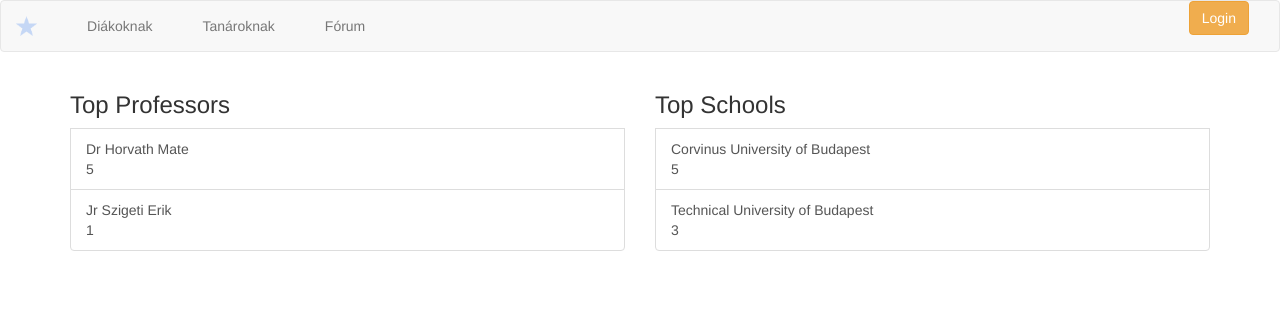
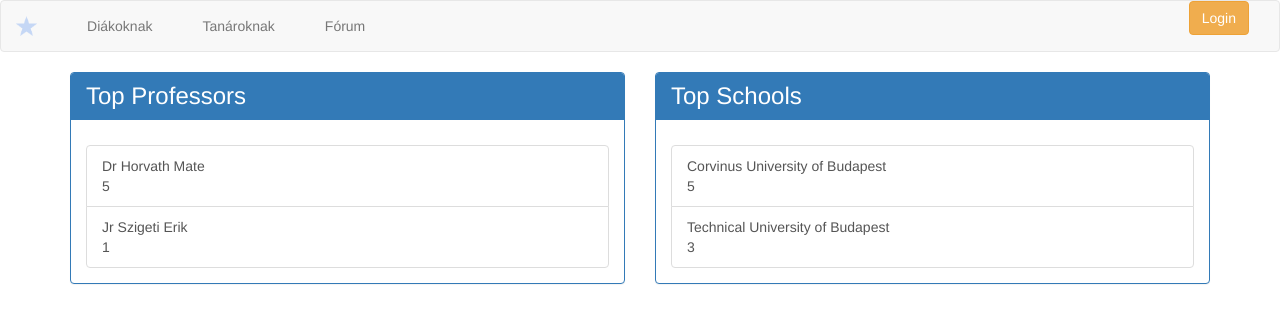
Before and after one commit to mate-horvath/markmyprof-angular, an Angular app: page / in a window 1280 px wide. Shown: the top 322 px of the page. Built offline with nearby package versions, Linux system fonts and the light colour scheme.

Commit message:
Transformed lists into a panel

```diff
--- a/src/app/home/top-lists/top-school-list/top-school-list.component.css
+++ b/src/app/home/top-lists/top-school-list/top-school-list.component.css
@@ -0,0 +1,3 @@
+.panel-heading {
+    margin-top: 0px;
+}
--- a/src/app/home/top-lists/top-school-list/top-school-list.component.html
+++ b/src/app/home/top-lists/top-school-list/top-school-list.component.html
@@ -1,11 +1,13 @@
 <div class="row">
     <div class="col-xs-12">
-    <ul class="list-group">
-      <h3>Top Schools</h3>
+        <ul class="list-group panel panel-primary">
+            <h3 class="panel-heading">Top Schools</h3>
+            <div class="panel-body">
                 <a class="list-group-item clearfix" style="cursor: pointer" *ngFor="let school of schoolList">
                     <div>{{school.getName()}}</div>
                     <div>{{ school.getRating() }}</div>
                 </a>
+            </div>
         </ul>
     </div>
 </div>
--- a/src/app/home/top-lists/top-teacher-list/top-teacher-list.component.css
+++ b/src/app/home/top-lists/top-teacher-list/top-teacher-list.component.css
@@ -0,0 +1,3 @@
+.panel-heading {
+    margin-top: 0px;
+}
--- a/src/app/home/top-lists/top-teacher-list/top-teacher-list.component.html
+++ b/src/app/home/top-lists/top-teacher-list/top-teacher-list.component.html
@@ -1,11 +1,13 @@
 <div class="row">
         <div class="col-xs-12">
-            <ul class="list-group">
-                <h3>Top Professors</h3>
+            <ul class="list-group panel panel-primary">
+                <h3 class="panel-heading">Top Professors</h3>
+                <div class="panel-body">
                 <a class="list-group-item clearfix" style="cursor: pointer" *ngFor="let professor of professorList">
                     <div>{{ professor.getTitle()}} {{ professor.getLastName()}} {{ professor.getFirstName()}}</div>
                     <div>{{ professor.getRating() }}</div>
                 </a>
+                </div>
             </ul>
         </div>
  </div>
```
Lines whose indentation alone changed are shown as unchanged.
